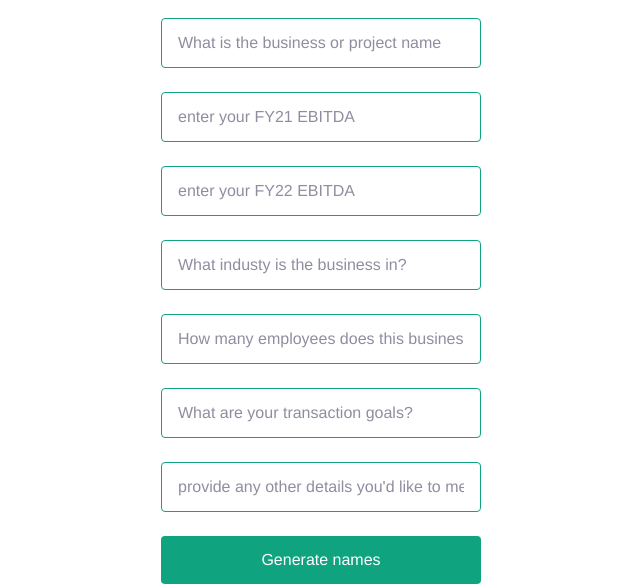
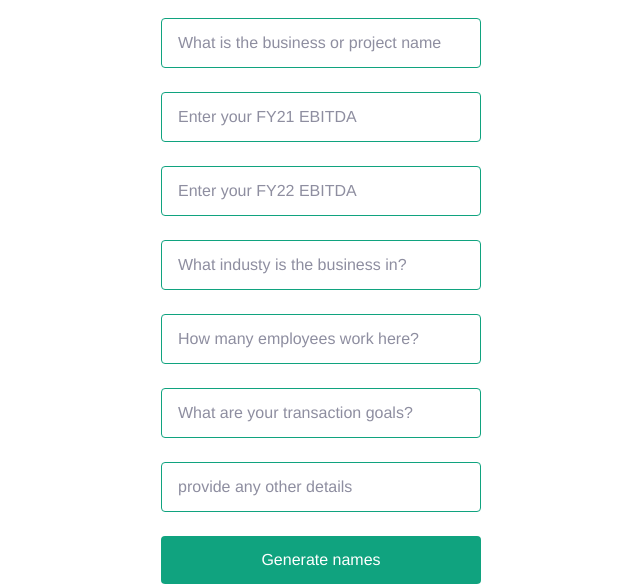
Before and after one commit to georgieb/pitchdeck_copy_generator, a Flask app: page / in a window 1280 px wide. Shown: the part 180-768 px from the top of the page, without its empty margins (319-959 px from the left). Run offline with Flask 2, Linux system fonts and the light colour scheme; some web fonts are replaced.

Commit message:
Update index.html

```diff
--- a/templates/index.html
+++ b/templates/index.html
@@ -13,12 +13,12 @@
   <h3>Fill out your company details below to get started:</h3>
   <form action="/" method="post">
     <input type="text" name="businessname" placeholder="What is the business or project name" required />
-    <input type="text" name="ebitda21" placeholder="enter your FY21 EBITDA" required />
-    <input type="text" name="ebitda22" placeholder="enter your FY22 EBITDA" required />
+    <input type="text" name="ebitda21" placeholder="Enter your FY21 EBITDA" required />
+    <input type="text" name="ebitda22" placeholder="Enter your FY22 EBITDA" required />
     <input type="text" name="industry" placeholder="What industy is the business in?" required />
-    <input type="text" name="employees" placeholder="How many employees does this business have?" required />
+    <input type="text" name="employees" placeholder="How many employees work here?" required />
     <input type="text" name="transactiongoals" placeholder="What are your transaction goals?" required />
-    <input type="text" name="otherdetails" placeholder="provide any other details you'd like to mention about the company or transaction" />
+    <input type="text" name="otherdetails" placeholder="provide any other details" />
     <input type="submit" value="Generate names" />
   </form>
   {% if result %}
```
